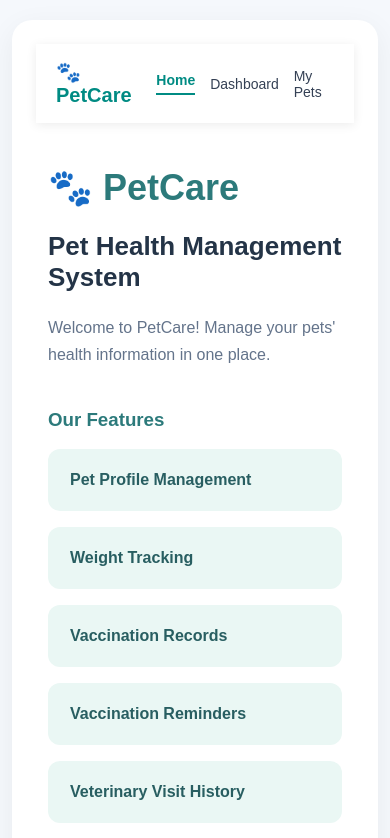
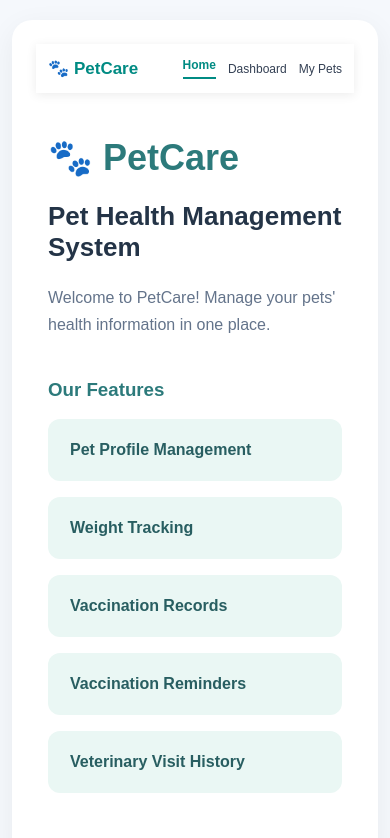
Before and after one commit to ducanhonichan/petcare-project, a React app in the folder frontend/: page / in a window 390 px wide. Shown: the top 838 px of the page. Built offline with nearby package versions, Linux system fonts and the light colour scheme; the HTML template or start-up script is replaced by a standard one.

Commit message:
fix(T21): improve mobile navbar responsiveness

```diff
--- a/frontend/src/App.css
+++ b/frontend/src/App.css
@@ -673,3 +673,29 @@ li {
     padding: 20px;
   }
 }
+
+
+
+
+/* ===== MOBILE NAVBAR IMPROVEMENT ===== */
+
+@media (max-width: 600px) {
+  .navbar {
+    padding: 14px 12px;
+    gap: 10px;
+  }
+
+  .navbar-brand {
+    font-size: 17px;
+    white-space: nowrap;
+  }
+
+  .navbar-links {
+    gap: 12px;
+  }
+
+  .navbar-links a {
+    font-size: 12px;
+    white-space: nowrap;
+  }
+}
```
